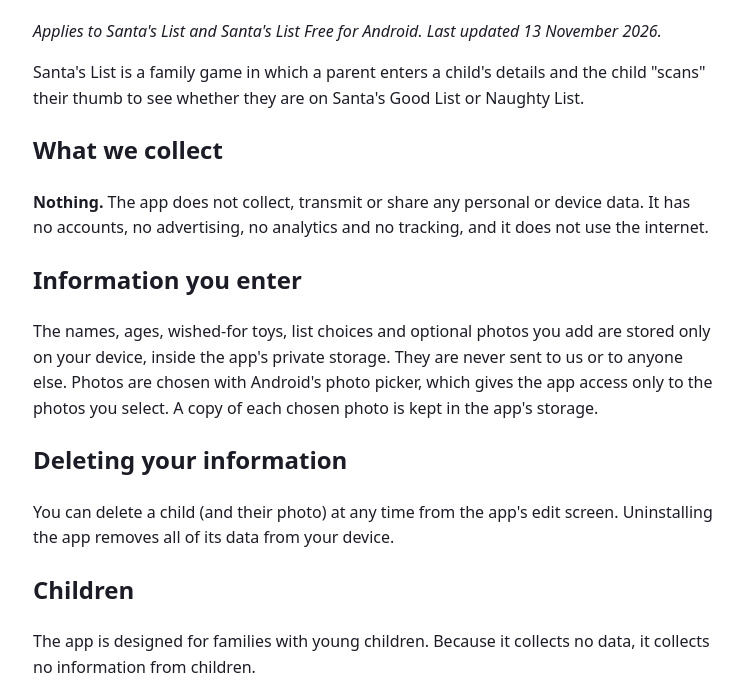
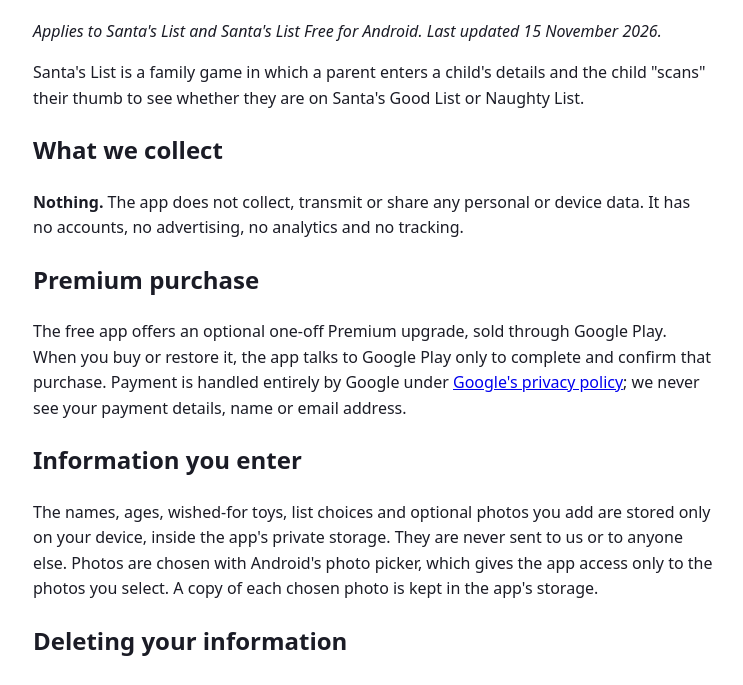
Before and after one commit to bazza2000/santaslist, a plain HTML site: page privacy/index.html in a window 1280 px wide. Shown: the part 94-779 px from the top of the page, without its empty margins (267-1010 px from the left). Drawn offline with Linux system fonts and the light colour scheme.

Commit message:
Privacy policy: mention the optional Google Play Premium purchase

```diff
--- a/privacy/index.html
+++ b/privacy/index.html
@@ -4,10 +4,12 @@
 <style>body{font-family:system-ui,sans-serif;max-width:680px;margin:40px auto;padding:0 16px;line-height:1.6;color:#1b1c26}h1{color:#c3112b}</style>
 </head><body>
 <h1>Santa's List – Privacy Policy</h1>
-<p><em>Applies to Santa's List and Santa's List Free for Android. Last updated 13 November 2026.</em></p>
+<p><em>Applies to Santa's List and Santa's List Free for Android. Last updated 15 November 2026.</em></p>
 <p>Santa's List is a family game in which a parent enters a child's details and the child "scans" their thumb to see whether they are on Santa's Good List or Naughty List.</p>
 <h2>What we collect</h2>
-<p><strong>Nothing.</strong> The app does not collect, transmit or share any personal or device data. It has no accounts, no advertising, no analytics and no tracking, and it does not use the internet.</p>
+<p><strong>Nothing.</strong> The app does not collect, transmit or share any personal or device data. It has no accounts, no advertising, no analytics and no tracking.</p>
+<h2>Premium purchase</h2>
+<p>The free app offers an optional one-off Premium upgrade, sold through Google Play. When you buy or restore it, the app talks to Google Play only to complete and confirm that purchase. Payment is handled entirely by Google under <a href="https://policies.google.com/privacy">Google's privacy policy</a>; we never see your payment details, name or email address.</p>
 <h2>Information you enter</h2>
 <p>The names, ages, wished-for toys, list choices and optional photos you add are stored only on your device, inside the app's private storage. They are never sent to us or to anyone else. Photos are chosen with Android's photo picker, which gives the app access only to the photos you select. A copy of each chosen photo is kept in the app's storage.</p>
 <h2>Deleting your information</h2>
```
